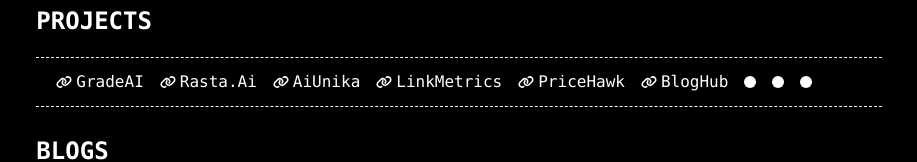
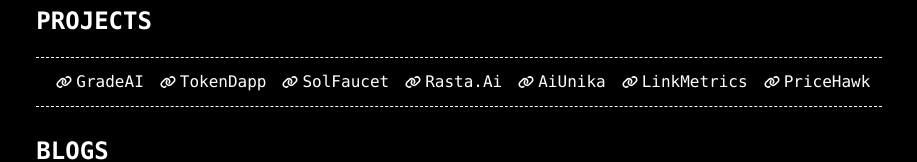
Before and after one commit to Prasad-D-Ware/prasadware, a React (Vite) app: page / in a window 1280 px wide. Shown: the part 437-599 px from the top of the page, without its empty margins (181-1098 px from the left). Built offline with nearby package versions, Linux system fonts and the light colour scheme.

Commit message:
projects added

```diff
--- a/src/components/Home.tsx
+++ b/src/components/Home.tsx
@@ -52,11 +52,13 @@
         <h2 className="font-extrabold text-2xl mt-7 text-white">PROJECTS</h2>
         <div className="border-t border-b text-white px-5 border-white border-dashed py-3 mt-5 flex gap-4 items-center overflow-x-auto">
                 <a className="flex items-center gap-1 hover:underline" href="https://aigrading.vercel.app/" target="_blank"><FaLink />GradeAI</a>
+                <a className="flex items-center gap-1 hover:underline" href="https://solanatokendapp.vercel.app/" target="_blank"><FaLink />TokenDapp</a>
+                <a className="flex items-center gap-1 hover:underline" href="https://solana-faucet-dapp.vercel.app/" target="_blank"><FaLink />SolFaucet</a>
                 <a className="flex items-center gap-1 hover:underline" href="https://www.rasta-ai.com" target="_blank"><FaLink />Rasta.Ai </a>
                 <a className="flex items-center gap-1 hover:underline" href="https://www.aiunika.com/" target="_blank"><FaLink />AiUnika </a>
                 <a className="flex items-center gap-1 hover:underline" href="https://linkmetrics.vercel.app" target="_blank"><FaLink />LinkMetrics </a>
                 <a className="flex items-center gap-1 hover:underline" href="https://pricehawk.vercel.app/" target="_blank"><FaLink />PriceHawk </a>
-                <a className="flex items-center gap-1 hover:underline" href="https://blogging-website-self.vercel.app/" target="_blank"><FaLink />BlogHub </a>
+                {/* <a className="flex items-center gap-1 hover:underline" href="https://blogging-website-self.vercel.app/" target="_blank"><FaLink />BlogHub </a> */}
                 <div className="bg-white h-3 w-3 rounded-full "></div>
                 <div className="bg-white h-3 w-3 rounded-full "></div>
                 <div className="bg-white h-3 w-3 rounded-full "></div>
```
